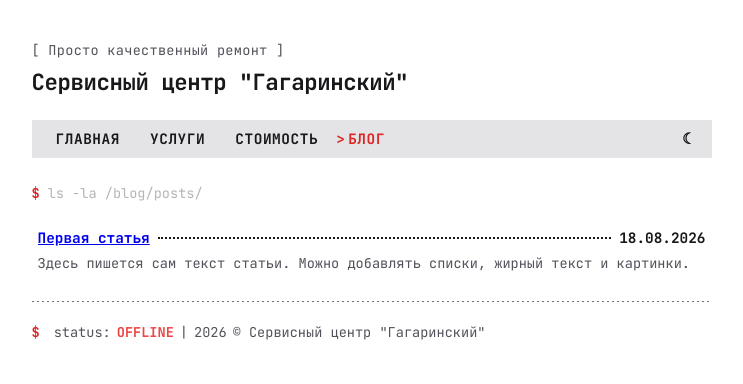
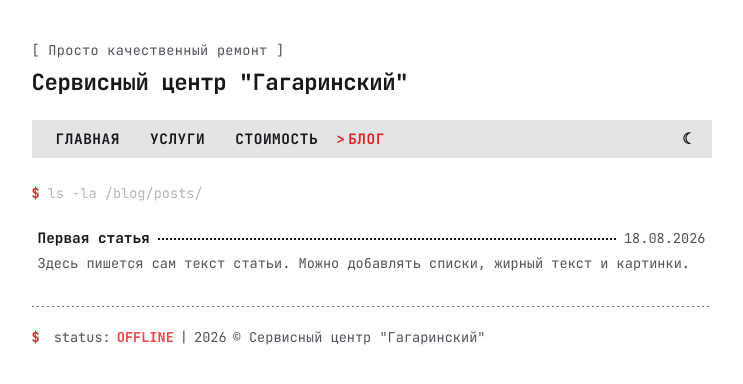
Before and after one commit to polinom11/polinom11.github.io, a Jekyll site: the page built from blog.html, in a window 1280 px wide. Shown: the top 384 px of the page, without its empty margins (261-1004 px from the left). Built offline with Jekyll 4.4.1, drawn with Linux system fonts in a browser that asks for light colours.

Commit message:
Update style.css
Кликабельные блоки статей.

```diff
--- a/css/style.css
+++ b/css/style.css
@@ -177,7 +177,7 @@
     color: var(--text-muted);
 }
 
-.services-section, .prices-section {
+.services-section, .prices-section, .blog-section {
     margin: 25px 0;
 }
 
@@ -297,7 +297,7 @@
 
 .dots {
     flex: 1;
-    margin: 1px 8px 0; /* Верхний отступ (4px) опускает линию вниз */
+    margin: 2px 8px 0;
     border-bottom: 2px dotted var(--text);
     align-self: center;
 }
@@ -313,6 +313,42 @@
     font-size: 0.9rem;
     color: var(--text);
     white-space: nowrap;
+}
+
+/* Кликабельные карточки статей блога */
+.blog-card {
+    position: relative;
+    cursor: pointer;
+}
+
+.blog-card .blog-link {
+    color: var(--text);
+    text-decoration: none;
+}
+
+.blog-card .blog-link::after {
+    content: "";
+    position: absolute;
+    top: 0;
+    right: 0;
+    bottom: 0;
+    left: 0;
+    z-index: 1;
+}
+
+.blog-card:hover .blog-link {
+    color: var(--accent);
+}
+
+.blog-date {
+    font-weight: 400;
+    font-size: 0.85rem;
+    color: var(--text-muted);
+}
+
+.empty-posts {
+    color: var(--text-muted);
+    padding: 12px 0;
 }
 
 /* Кликабельная миниатюра */
```
